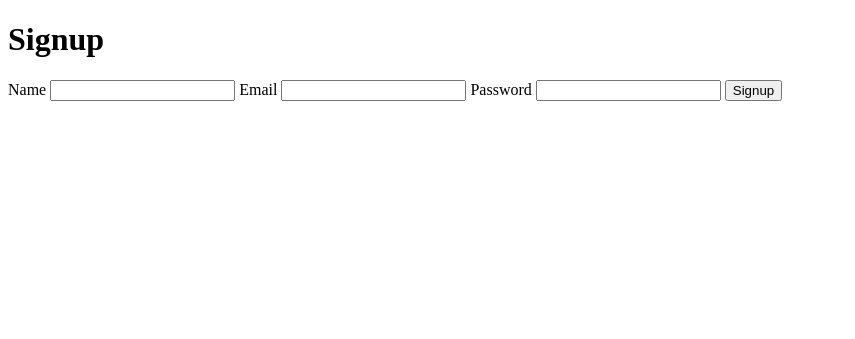
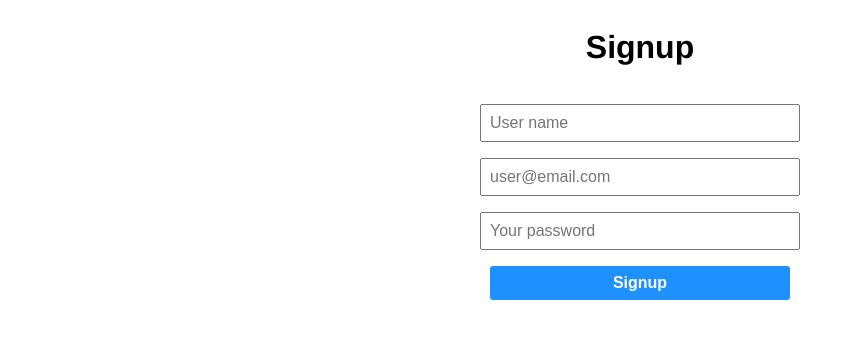
Before and after one commit to athusrv/referral_program_api, a Flask app: page /signup in a window 1280 px wide. Shown: the top 339 px of the page, without its empty margins (0-855 px from the left). Run offline with Flask 2, Linux system fonts and the light colour scheme.

Commit message:
some style to the signup form

```diff
--- a/templates/signup.html
+++ b/templates/signup.html
@@ -2,18 +2,60 @@
 <html>
 <head>
     <title>Signup</title>
+
+    <style>
+        #signup-form {
+            display: flex;
+            flex-flow: column;
+            align-items: center;
+            justify-content: center;
+            gap: 16px;
+            font-family: "Helvetica Neue", sans-serif;
+        }
+
+        #signup-form input, button {
+            width: 300px;
+            font-size: 16px;
+            padding: 8px;
+        }
+
+        #signup-form button {
+            background: rgb(30, 144, 255);
+            border-radius: 3px;
+            color: white;
+            font-weight: bold;
+            border: none;
+        }
+
+        #signup-form button:hover {
+            background: rgba(30, 144, 255, 0.9);
+        }
+
+        #signup-form button:active {
+            background: rgb(20, 119, 213);
+        }
+
+        #signup-form button:disabled {
+            background: lightgray;
+            color: dimgrey;
+        }
+
+    </style>
 </head>
 <body>
 
-<h1>Signup</h1>
+<form method="post" id="signup-form">
+    <h1>Signup</h1>
 
-<form method="post" id="signup-form">
-    <label for="name">Name</label>
-    <input name="name" id="name" required>
-    <label for="email">Email</label>
-    <input name="email" id="email" required>
-    <label for="password">Password</label>
-    <input type="password" name="password" id="password" required>
+    <div>
+        <input name="name" id="name" placeholder="User name" required>
+    </div>
+    <div>
+        <input name="email" id="email" placeholder="user@email.com" required>
+    </div>
+    <div>
+        <input type="password" name="password" id="password" placeholder="Your password" required>
+    </div>
     <input type="hidden" id="referralCode" name="referralCode" value="{{ request.args.get('code', default='') }}">
     <button id="submitBtn" type="submit">Signup</button>
 </form>
```
